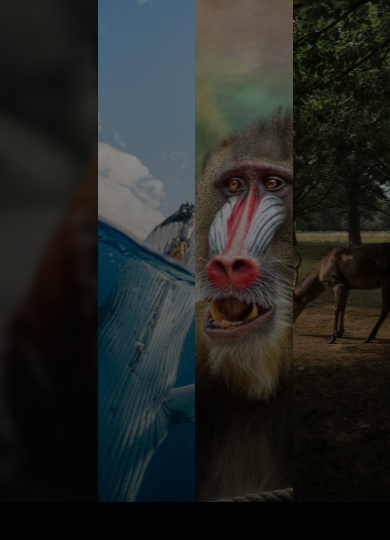
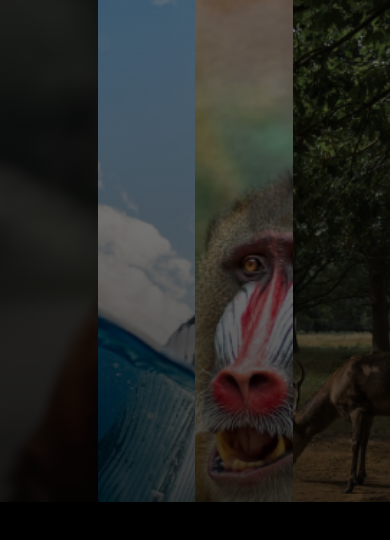
Before and after one commit to Olivier-Kango/coa_take_home_challenge, a website: page index.html in a window 390 px wide. Drawn offline with Linux system fonts and the light colour scheme; a web font is replaced by a local one.

Commit message:
Set image for mobile

```diff
--- a/styling/style.css
+++ b/styling/style.css
@@ -60,6 +60,7 @@ body {
   .img-gallery {
     grid-template-columns: repeat(4, 1fr);
     overflow-x: scroll;
+    overflow-y: auto;
     white-space: nowrap;
     margin: 0;
   }
@@ -67,7 +68,7 @@ body {
   .img-gallery img {
     width: auto;
     transform: translateX(-35%);
-    max-height: 100vh;
+    height: 100vh;
     margin: 0;
   }
 
@@ -77,7 +78,7 @@ body {
     bottom: 0;
     left: 0;
     right: 0;
-    height: 1300px;
+    height: 1400px;
     background: linear-gradient(to top, rgba(0, 0, 0, 1), rgba(0, 0, 0, 0));
     pointer-events: none;
   }
```
